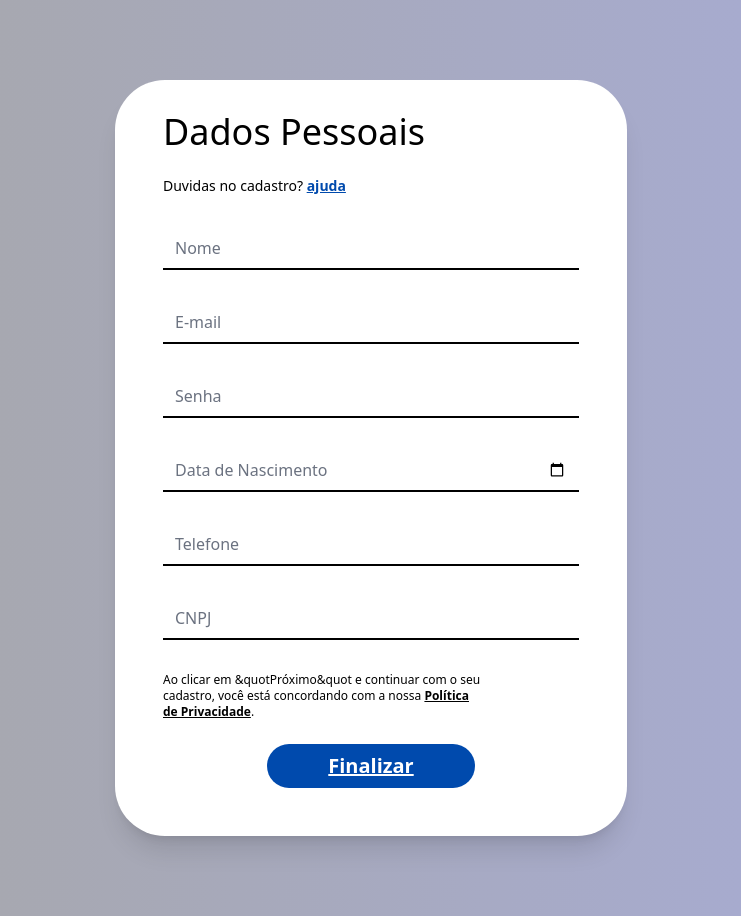
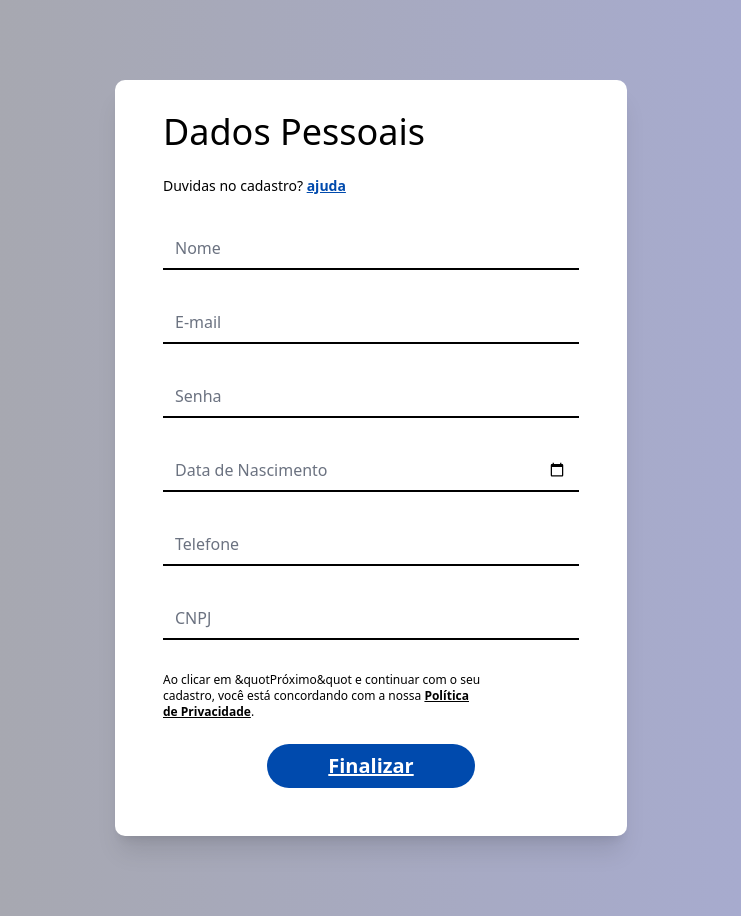
Before and after one commit to TreeSoluction/fnext-web, a Next.js app: page /register in a window 1280 px wide. Shown: the whole page, without its empty margins (269-1010 px from the left). Built offline with nearby package versions, Linux system fonts and the light colour scheme; no server answers.

Commit message:
style of borders changed

```diff
--- a/src/app/register/page.tsx
+++ b/src/app/register/page.tsx
@@ -99,7 +99,7 @@ export default function Home() {
     <div className="flex w-full min-h-screen bg-gradient-to-r from-GRAY to-LOW_PURPLE items-center justify-center px-2 py-20">
       <form
         onSubmit={handleSubmit(onSubmit)}
-        className="flex flex-col w-full max-w-lg p-6 sm:px-12 sm:py-6 bg-white rounded-[30px] sm:rounded-[50px]  shadow-xl"
+        className="flex flex-col w-full max-w-lg p-6 sm:px-12 sm:py-6 bg-white rounded-[5px] sm:rounded-[10px]  shadow-xl"
       >
         <h1 className="text-4xl my-2">
           Dados Pessoais
```
